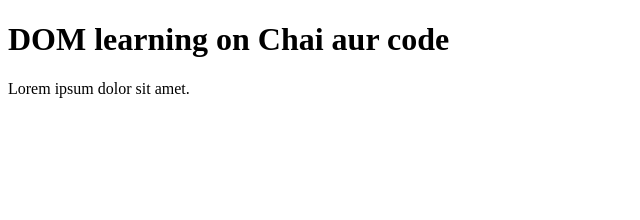
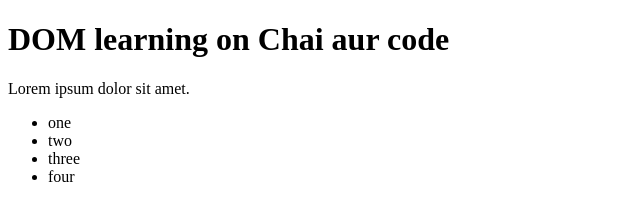
Before and after one commit to Atul-8115/JavaScript-Hitesh, a plain HTML site: page 06_DOM/01_Index.html in a window 1280 px wide. Shown: the whole page, without its empty margins (0-640 px from the left). Drawn offline with Linux system fonts and the light colour scheme.

Commit message:
Today's Commit

```diff
--- a/06_DOM/01_Index.html
+++ b/06_DOM/01_Index.html
@@ -8,7 +8,14 @@
 <body>
     <div class="bg-black">
         <h1 class="heading">DOM learning on Chai aur code</h1>
-        <p>Lorem ipsum dolor sit amet.</p>
+        <p>Lorem ipsum dolor sit amet. </p>
+
+        <ul>
+            <li class = "List-item">one</li>
+            <li class = "List-item">two</li>
+            <li class = "List-item">three</li>
+            <li class = "List-item">four</li>
+        </ul>
     </div>
 </body>
 </html>
```
